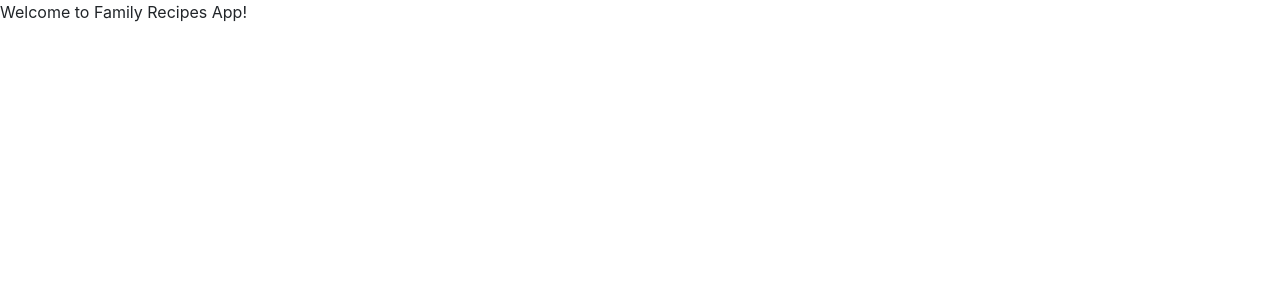
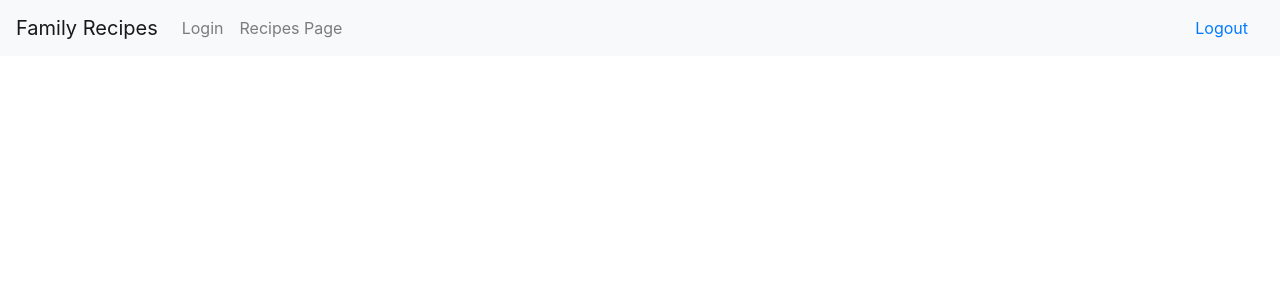
Before and after one commit to sathyaganesan/front-end-1, a React (Create React App) app: page / in a window 1280 px wide. Shown: the top 300 px of the page. Built offline with nearby package versions, Linux system fonts and the light colour scheme.

Commit message:
Import NavBar to App

```diff
--- a/src/Components/App.js
+++ b/src/Components/App.js
@@ -1,12 +1,13 @@
 import React from 'react'
 import LoginForm from './LoginForm'
 import SignUpForm from './SignUpForm'
+import NavBar from './NavBar'
 import {Route} from "react-router-dom";
 
 const App = () => {
   return (
     <>
-    <div>Welcome to Family Recipes App!</div>
+    <NavBar />
     <Route exact path = "/Signup" component = {SignUpForm}/>
     <Route exact path = "/Login" component = {LoginForm} />
     </>
```
Also changed, not shown: 1 other file (tests, documents, lock files or other folders).
